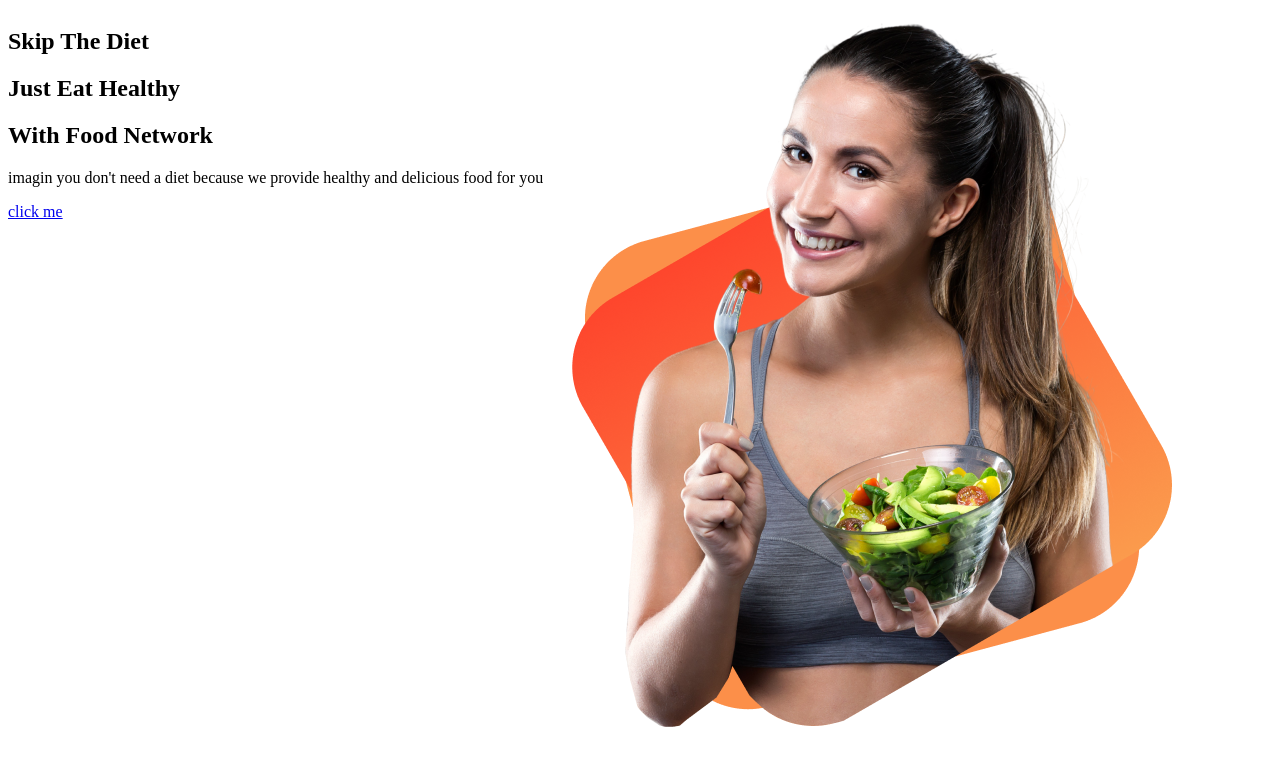
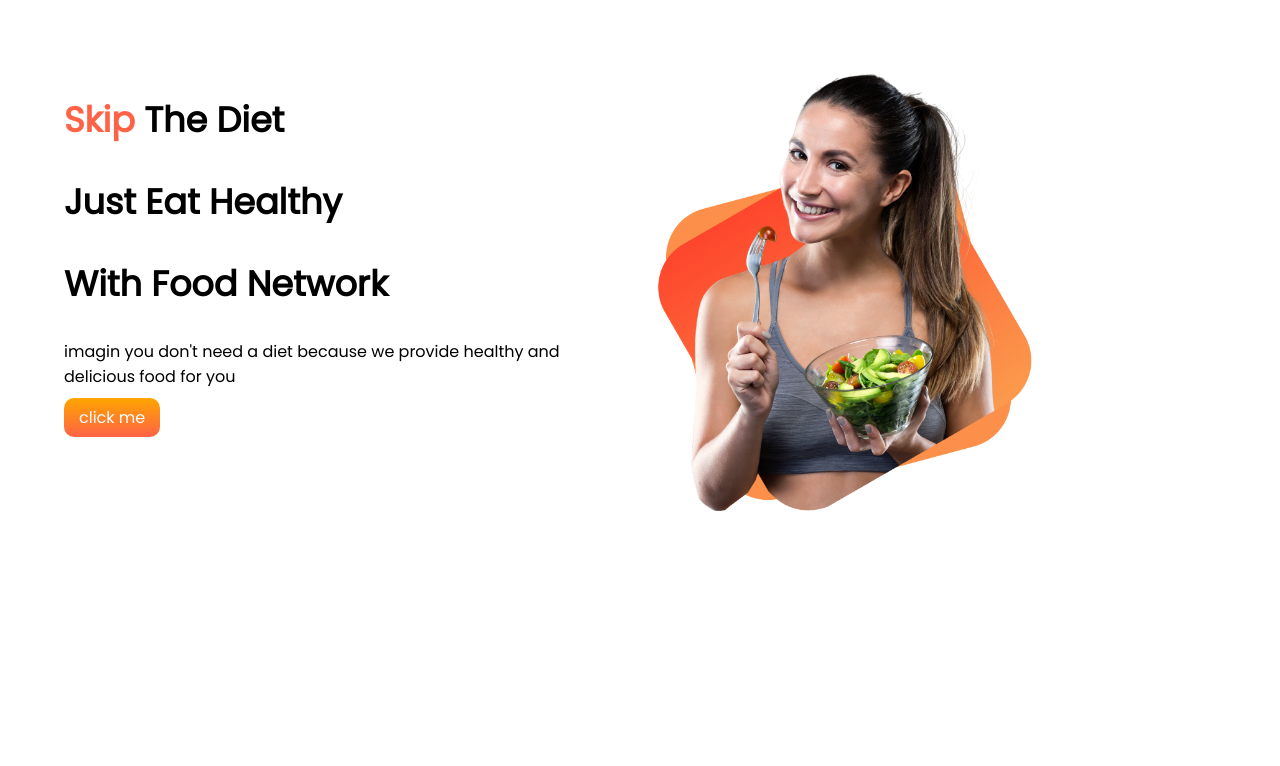
Before and after one commit to mdjabed1/first-asignment, a plain HTML site: page index.html in a window 1280 px wide. Drawn offline with Linux system fonts and the light colour scheme.

Commit message:
change heading again

```diff
--- a/index.html
+++ b/index.html
@@ -6,19 +6,21 @@
     <meta http-equiv="X-UA-Compatible" content="IE=edge">
     <meta name="viewport" content="width=device-width, initial-scale=1.0">
     <title>first-asignment</title>
+    <link rel="preconnect" href="https://fonts.googleapis.com">
+    <link rel="preconnect" href="https://fonts.gstatic.com" crossorigin>
+    <link href="https://fonts.googleapis.com/css2?family=Poppins&display=swap" rel="stylesheet">
     <link rel="stylesheet" href="style.css">
 </head>
 <section class="top-section">
-    <div>
-        <h1>Skip The Diet</h1>
+    <div class="same-width">
+        <h1><span>Skip</span> The Diet</h1>
         <h1>Just Eat Healthy</h1>
         <h1>With Food Network</h1>
         <p>imagin you don't need a diet because we provide healthy and delicious food for you</p>
         <a class="link-button" target="_blank" href="http://www.facebook.com">click me</a>
     </div>
-    <div>
+    <div class="same-width">
         <img src="images/Group 8425.png" alt="jabed">
-
     </div>
 </section>
 
--- a/style.css
+++ b/style.css
@@ -1,6 +1,31 @@
 body{
-
+    margin: 0;
+    font-family: 'Poppins', sans-serif;
 }
 .top-section{
     display: flex;
 }
+span{
+    color: tomato;
+}
+.same-width{
+    width: 40%;
+    padding-left: 5%;
+    margin-top: 5%;
+}
+.same-width img{
+    width: 80%;
+    padding-bottom: 15%;
+    margin-top: 0;
+}
+.link-button{
+    background-image: linear-gradient(orange, tomato);
+    color: white;
+    font-weight: 70;
+    padding: 8px 15px;
+    border-radius: 10px;
+    text-decoration: none;
+}
+h1{
+    font-size: 35px;
+}
```
